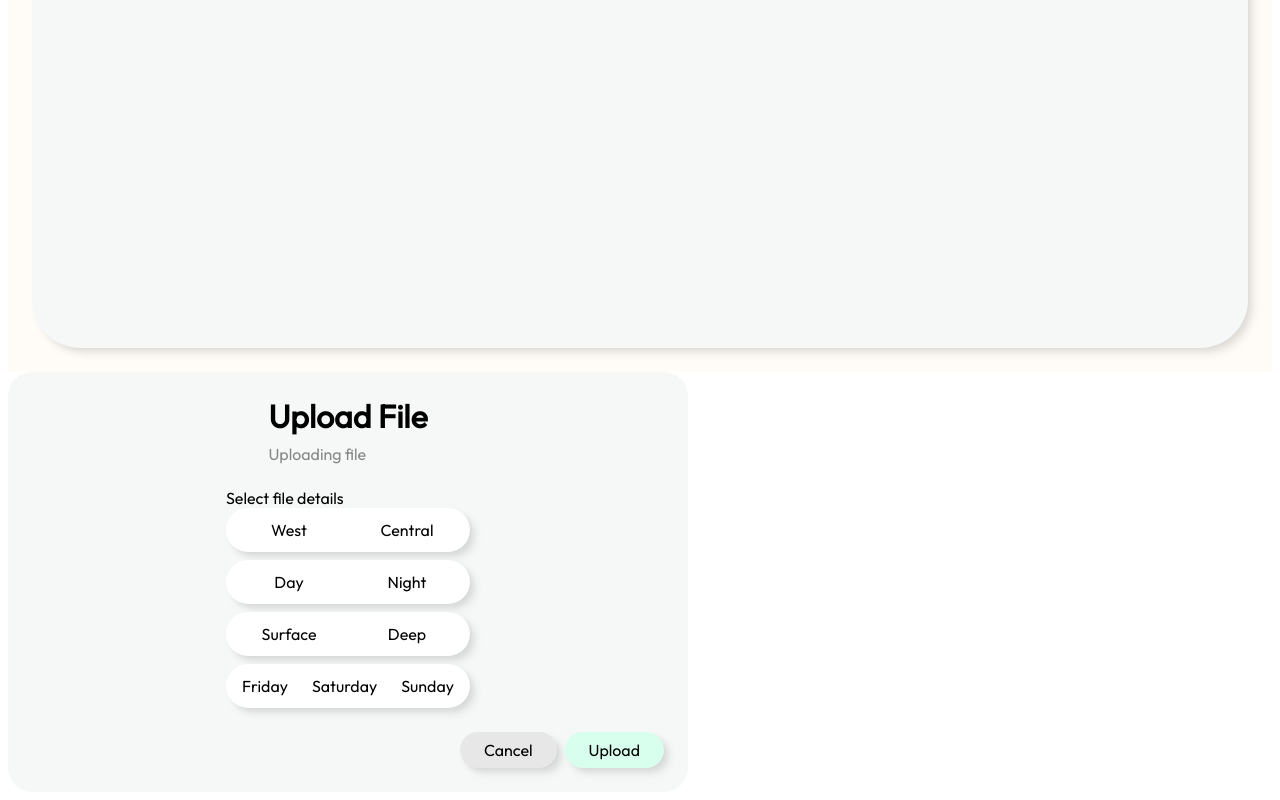
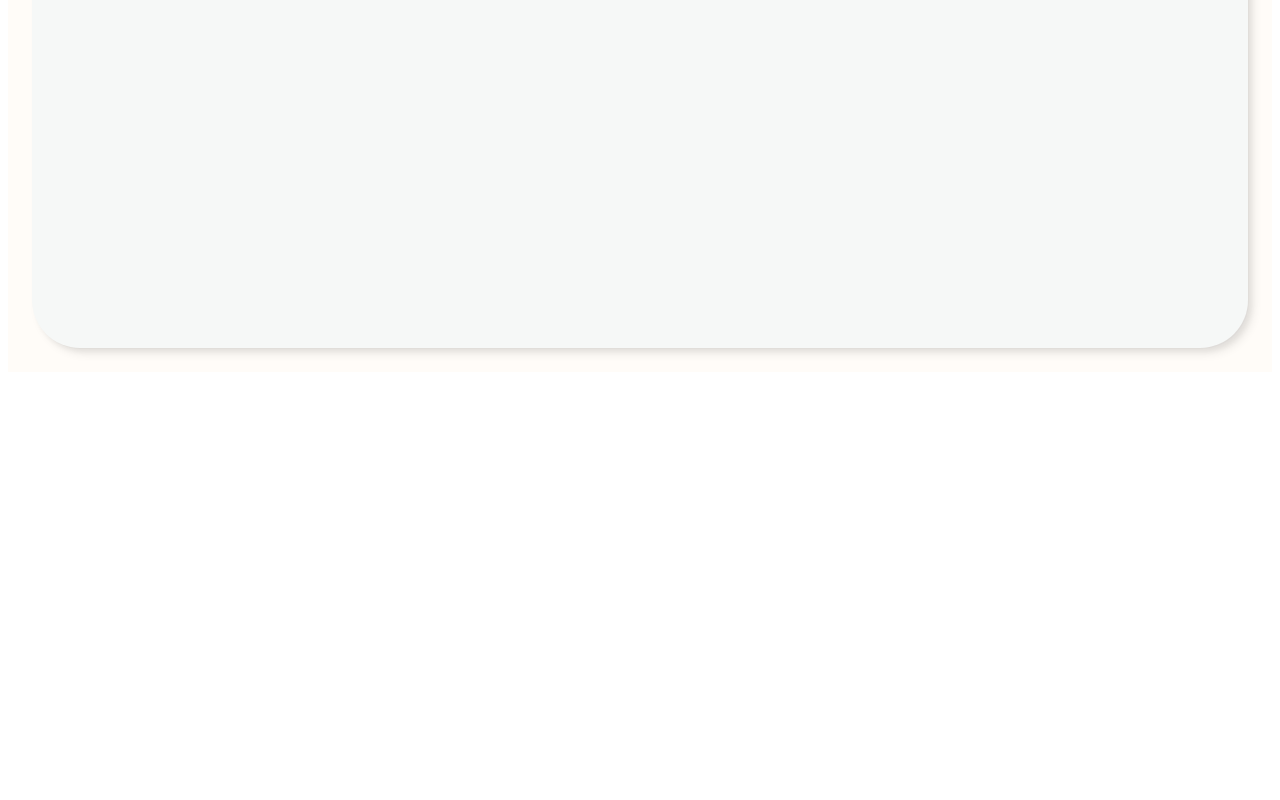
Before and after one commit to disarrayx/opc-gui, a plain HTML site: page index.html in a window 1280 px wide. Shown: the part 760-1560 px from the top of the page. After the commit the page ends 1140 px from the top, so only its background shows below. Drawn offline with nearby package versions, Linux system fonts and the light colour scheme.

Commit message:
fix overlay

```diff
--- a/styles/index.css
+++ b/styles/index.css
@@ -177,100 +177,6 @@ h1, h2, p {
     margin: 0px;
 }
 
-<<<<<<< HEAD
-/* popups */
-.overlay {
-    display: none;
-    position: absolute;
-    width: 100%;
-    height: 100%;
-    background-color: rgba(0,0,0,0.8);
-    z-index: 2;
-    top: 0;
-    left: 0;
-    place-items: center;
-}
-.popup {
-    background-color: var(--card-bg);
-    width: 50%;
-    display: flex;
-    flex-direction: column;
-    align-items: center;
-    gap: var(--gap-xl);
-    padding: var(--pad-lg);
-    border-radius: var(--border-md);
-}
-.popup-select {
-    display: flex;
-    flex-direction: column;
-
-}
-.radio-option {
-    border-radius: var(--border-lg);
-    flex: 1;
-}
-/* hide the radio button circle */
-.radio-option input {
-    display: none;
-}
-.radio-option label {
-    display: block;
-    width: 100%;
-    cursor: pointer;
-    text-align: center;
-    padding: var(--pad-sm) var(--pad-md);
-    border-radius: var(--border-md);
-    box-sizing: border-box;
-}
-/* highlight on click */
-.radio-option label:has(input[type="radio"]:checked) {
-    background-color: var(--accent-strong);
-    /* border-radius: var(--border-md);
-    padding: var(--pad-sm) var(--pad-md); */
-}
-
-/* options div */
-.options-container {
-    display: flex;
-    flex-direction: column;
-    gap: var(--gap-md);
-}
-/* options group inner */
-.options {
-    padding: var(--pad-md);
-    max-width: 100%;
-    box-shadow: var(--soft-shadow);
-    background-color: var(--white);
-    border-radius: var(--border-lg);
-    display: flex;
-    justify-content: space-between;
-    gap: var(--gap-md);
-    flex-grow: 1;
-}
-
-.popup-actions {
-    width: 100%;
-    display: flex;
-    justify-content: end;
-    gap: var(--gap-md);
-}
-
-.submit, .cancel {
-    all: unset;
-    padding: var(--pad-md) var(--pad-lg);
-    background-color: var(--accent);
-    border-radius: 48px;
-    box-shadow: var(--soft-shadow);
-    &:hover {
-        cursor: pointer;
-    }
-}
-
-.cancel {
-    background-color: var(--neutral);
-}
-=======
->>>>>>> main
 
 .loader {
   border: 8px solid #e0e0e0;
@@ -286,7 +192,19 @@ h1, h2, p {
   100% { transform: rotate(360deg); }
 }
 
+.overlay {
+    display: none;
+    position: absolute;
+    width: 100%;
+    height: 100%;
+    background-color: rgba(0,0,0,0.8);
+    z-index: 2;
+    top: 0;
+    left: 0;
 
-.active {
-    display: grid !important;
+    place-items: center;
 }
+
+.overlay.active {
+    display: grid;
+}
```
